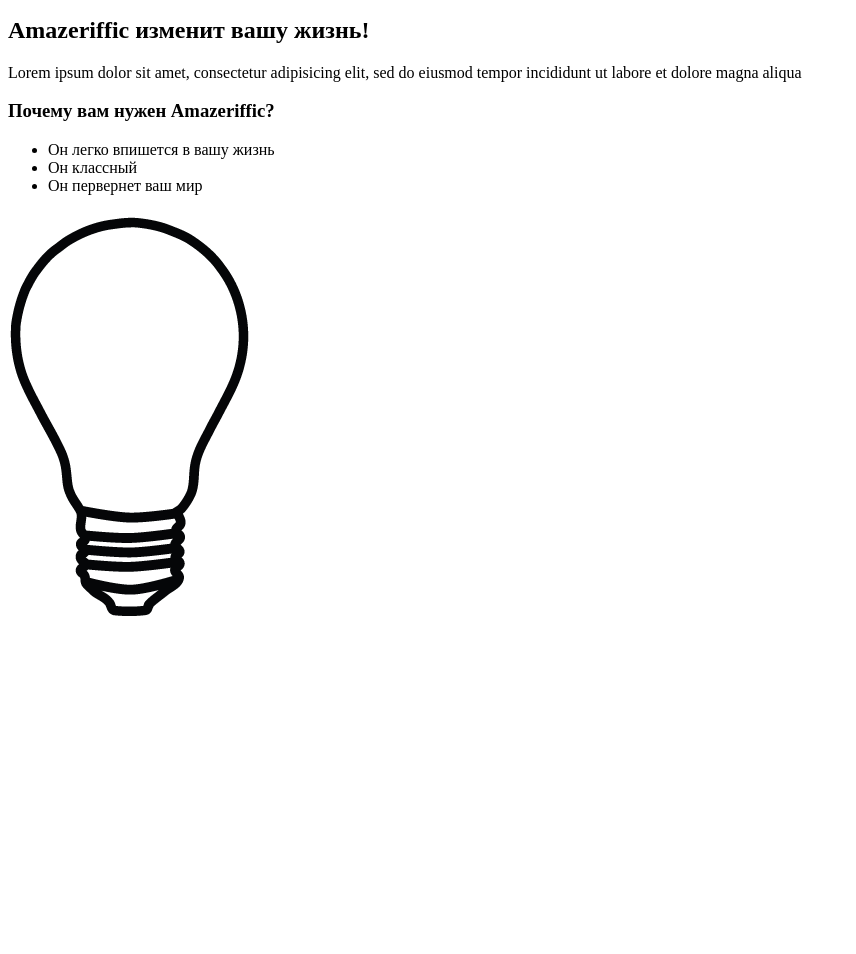
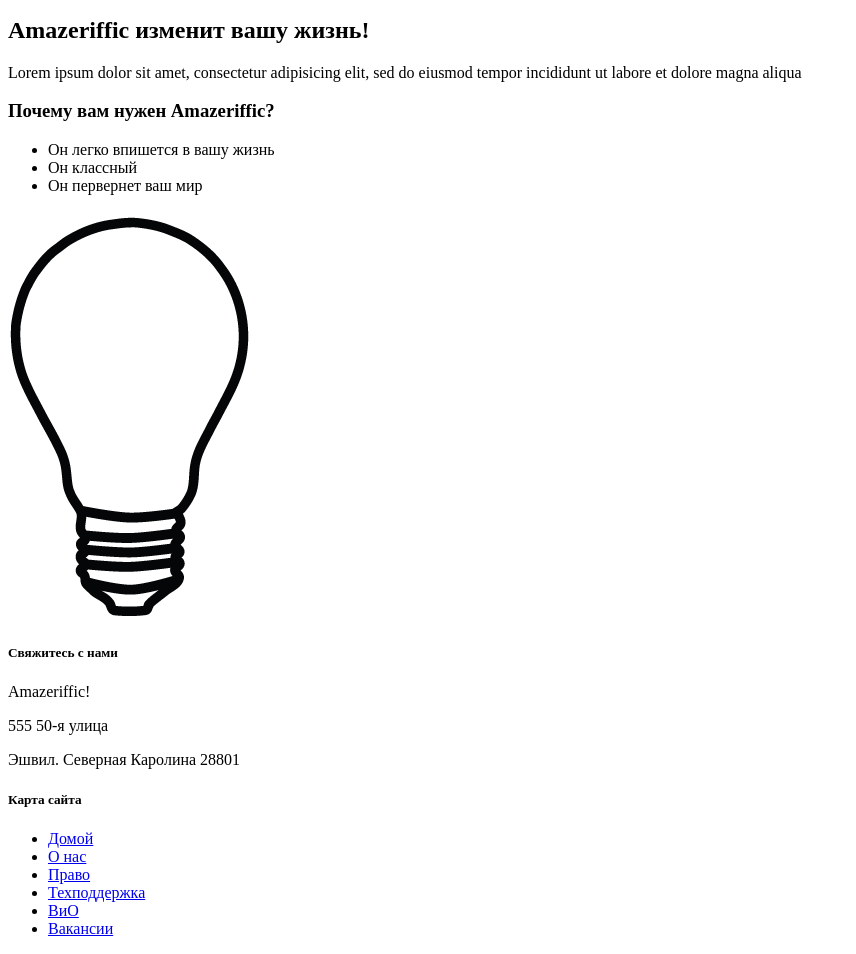
Before and after one commit to Knoc/Amazeriffic, a plain HTML site: page index.html in a window 1280 px wide. Shown: the part 101-1055 px from the top of the page, without its empty margins (0-856 px from the left). Before the commit the page ends 800 px from the top, so only its background shows below. Drawn offline with Linux system fonts and the light colour scheme.

Commit message:
Add footer

```diff
--- a/index.html
+++ b/index.html
@@ -26,6 +26,23 @@
 			<img src="lightbulb.png" alt="Изображение лампочки">
 		</main>
 		<footer>
+			<div class="contact">
+				<h5>Свяжитесь с нами</h5>
+				<p>Amazeriffic!</p>
+				<p>555 50-я улица</p>
+				<p>Эшвил. Северная Каролина 28801</p>
+			</div>
+			<div class="sitemap">
+				<h5>Карта сайта</h5>
+				<ul>
+					<li><a href="#">Домой</a></li>
+					<li><a href="#">О нас</a></li>
+					<li><a href="#">Право</a></li>
+					<li><a href="#">Техподдержка</a></li>
+					<li><a href="#">ВиО</a></li>
+					<li><a href="#">Вакансии</a></li>
+				</ul>
+			</div>
 		</footer>
 	</body>
 </html>
```
